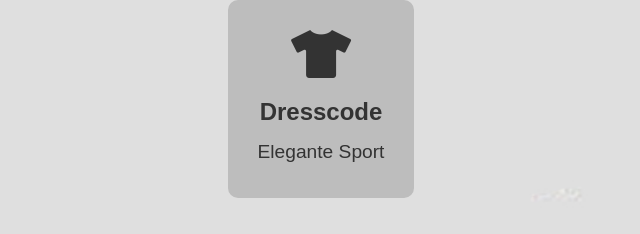
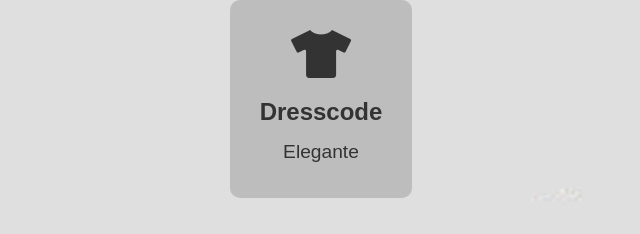
Before and after one commit to riosgg/Mica, a plain HTML site: page index.html in a window 1280 px wide. Shown: the part 3055-3289 px from the top of the page, 319-959 px from the left. Drawn offline with nearby package versions, Linux system fonts and the light colour scheme.

Commit message:
Update index.html

```diff
--- a/index.html
+++ b/index.html
@@ -64,7 +64,7 @@
         <div class="info-block">
             <i class="fas fa-tshirt"></i>
             <h3>Dresscode</h3>
-            <p>Elegante Sport</p>
+            <p>Elegante</p>
         </div>
     </div>
     <div class="section-three">
```
